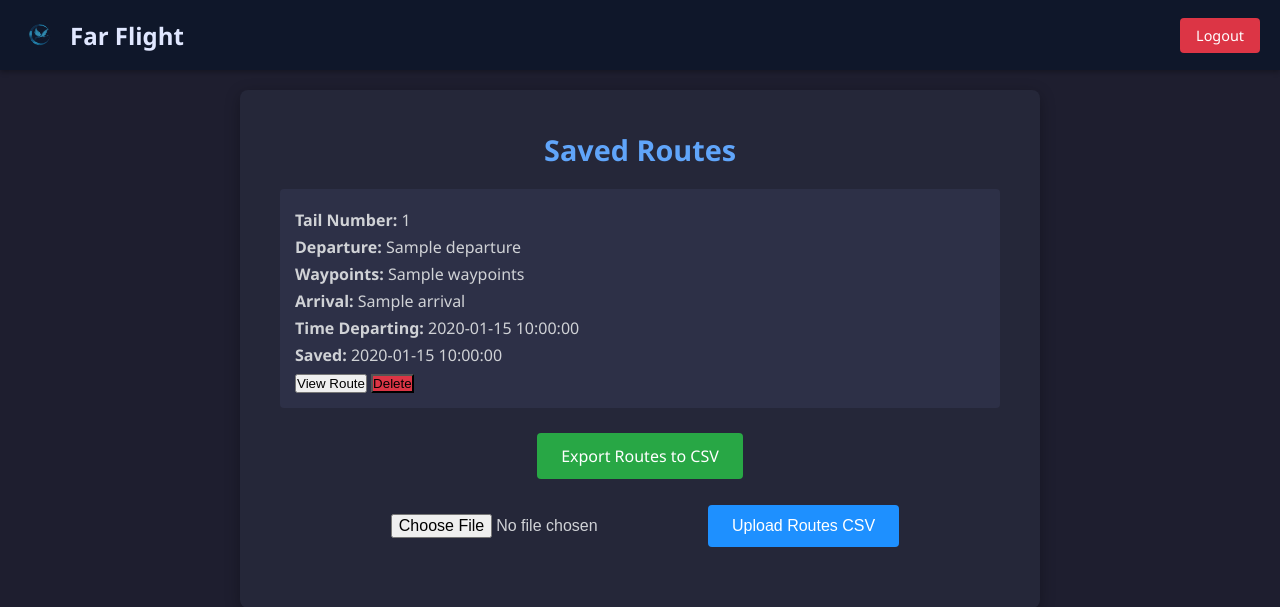
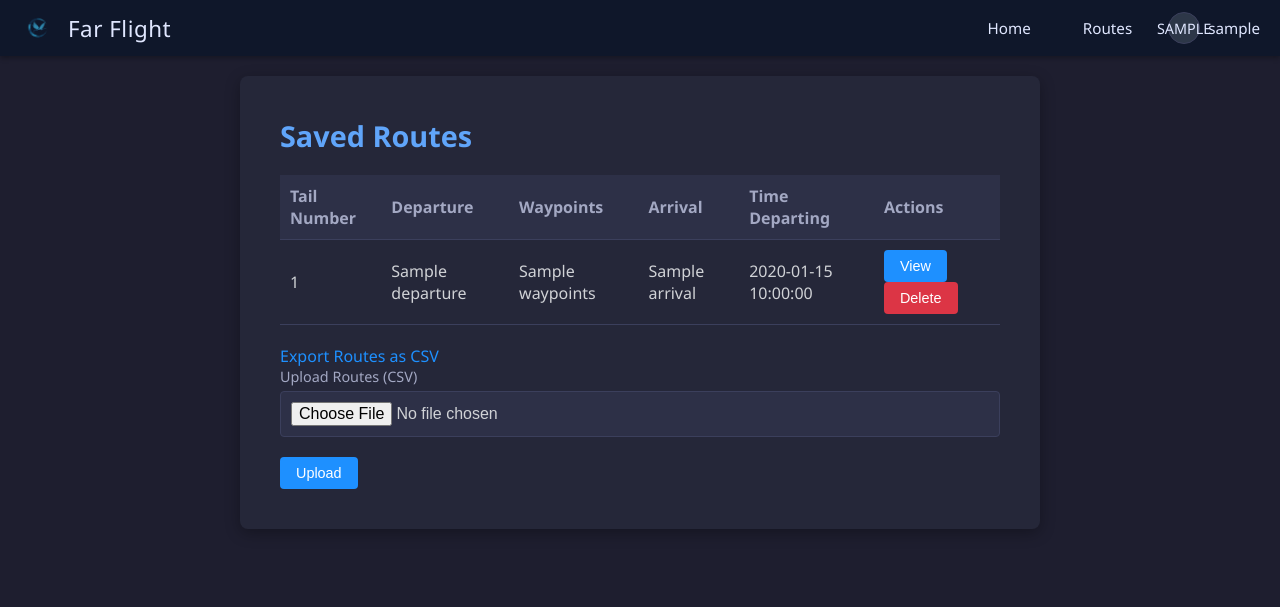
Before and after one commit to nathanleusink/FOJ-Farflight, a Flask app: template templates/routes.html in a window 1280 px wide. Shown: the top 607 px of the page. Run offline with Flask 3, Linux system fonts and the light colour scheme; the template is opened without the code that fills it: most values are stand-ins (such as "Sample title", 1, 10 or a date in 2020).

Commit message:
Update routes.html

```diff
--- a/templates/routes.html
+++ b/templates/routes.html
@@ -22,36 +22,95 @@
         header {
             background-color: #0f172a;
             color: #e0e7ff;
-            padding: 15px 20px;
+            padding: 10px 20px;
             box-shadow: 0 2px 5px rgba(0, 0, 0, 0.3);
             display: flex;
             justify-content: space-between;
             align-items: center;
+            position: relative;
         }
         .header-left {
             display: flex;
             align-items: center;
         }
         .header-left img {
-            height: 40px;
-            margin-right: 10px;
+            height: 36px;
+            margin-right: 12px;
         }
         header h1 {
-            font-size: 1.5em;
-            font-weight: 600;
+            font-size: 1.4em;
+            font-weight: 500;
+            letter-spacing: 0.5px;
         }
-        .logout-btn {
-            background-color: #dc3545;
+        .nav-links {
+            display: flex;
+            align-items: center;
+            gap: 20px;
+        }
+        .nav-btn {
+            color: #e0e7ff;
+            text-decoration: none;
+            font-size: 0.95em;
+            padding: 8px 16px;
+            border-radius: 4px;
+            transition: background-color 0.2s, color 0.2s;
+        }
+        .nav-btn:hover {
+            background-color: #334155;
             color: #ffffff;
-            padding: 8px 16px;
-            border: none;
+        }
+        .user-menu {
+            position: relative;
+            display: flex;
+            align-items: center;
+        }
+        .user-icon, .user-icon img {
+            width: 32px;
+            height: 32px;
+            border-radius: 50%;
+            background-color: #2d3748;
+            display: flex;
+            align-items: center;
+            justify-content: center;
+            font-size: 0.9em;
+            color: #e0e7ff;
+            margin-right: 8px;
+            text-transform: uppercase;
+            border: 1px solid #3b3f5c;
+            object-fit: cover;
+            cursor: pointer;
+            pointer-events: auto;
+        }
+        .username {
+            font-size: 0.95em;
+            color: #e0e7ff;
+        }
+        .dropdown {
+            display: none;
+            position: absolute;
+            top: 40px;
+            right: 0;
+            background-color: #252739;
+            border: 1px solid #3b3f5c;
             border-radius: 4px;
+            box-shadow: 0 4px 10px rgba(0, 0, 0, 0.3);
+            min-width: 160px;
+            z-index: 1000;
+        }
+        .dropdown.active {
+            display: block;
+        }
+        .dropdown a {
+            display: block;
+            padding: 10px 16px;
+            color: #d0d2d6;
             text-decoration: none;
             font-size: 0.9em;
-            transition: background-color 0.3s;
+            transition: background-color 0.2s;
         }
-        .logout-btn:hover {
-            background-color: #c82333;
+        .dropdown a:hover {
+            background-color: #1e90ff;
+            color: #ffffff;
         }
         .routes-container {
             background-color: #252739;
@@ -66,92 +125,97 @@
             font-size: 1.8em;
             margin-bottom: 20px;
             color: #60a5fa;
-            text-align: center;
         }
-        .route-list {
+        table {
+            width: 100%;
+            border-collapse: collapse;
             margin-bottom: 20px;
         }
-        .route-item {
+        th, td {
+            padding: 10px;
+            text-align: left;
+            border-bottom: 1px solid #3b3f5c;
+        }
+        th {
             background-color: #2d3047;
-            padding: 15px;
-            border-radius: 4px;
-            margin-bottom: 10px;
+            color: #a3a8c3;
         }
-        .route-item p {
-            margin: 5px 0;
+        td {
+            color: #d0d2d6;
         }
-        .form-actions {
-            text-align: center;
-        }
-        .form-actions button {
-            padding: 12px 24px;
+        button {
+            padding: 8px 16px;
             background-color: #1e90ff;
             color: #ffffff;
             border: none;
             border-radius: 4px;
             cursor: pointer;
-            font-size: 1em;
+            font-size: 0.9em;
             transition: background-color 0.3s;
-            margin: 5px;
         }
-        .form-actions button:hover {
+        button:hover {
             background-color: #1c7ed6;
         }
-        .delete-btn {
+        button.delete {
             background-color: #dc3545;
         }
-        .delete-btn:hover {
+        button.delete:hover {
             background-color: #c82333;
+        }
+        .form-group {
+            margin-bottom: 20px;
+        }
+        .form-group label {
+            font-size: 0.9em;
+            color: #a3a8c3;
+            display: block;
+            margin-bottom: 5px;
+        }
+        .form-group input {
+            width: 100%;
+            padding: 10px;
+            border: 1px solid #3b3f5c;
+            border-radius: 4px;
+            font-size: 1em;
+            background-color: #2d3047;
+            color: #d0d2d6;
+        }
+        .form-group input:focus {
+            border-color: #60a5fa;
+            outline: none;
         }
         .error {
             color: #ff6b6b;
             font-size: 0.9em;
-            margin: 10px 0;
-            text-align: center;
+            margin-bottom: 10px;
         }
         .success {
             color: #4ade80;
             font-size: 0.9em;
-            margin: 10px 0;
-            text-align: center;
-        }
-        .upload-form {
-            margin: 20px 0;
-            text-align: center;
-        }
-        .upload-form input[type="file"] {
-            padding: 10px;
-            font-size: 1em;
-            color: #d0d2d6;
-        }
-        .upload-form button {
-            padding: 12px 24px;
-            background-color: #1e90ff;
-            color: #ffffff;
-            border: none;
-            border-radius: 4px;
-            cursor: pointer;
-            font-size: 1em;
-            transition: background-color 0.3s;
-        }
-        .upload-form button:hover {
-            background-color: #1c7ed6;
-        }
-        .export-btn {
-            display: inline-block;
-            padding: 12px 24px;
-            background-color: #28a745;
-            color: #ffffff;
-            text-decoration: none;
-            border-radius: 4px;
-            font-size: 1em;
-            transition: background-color 0.3s;
-            margin: 5px;
-        }
-        .export-btn:hover {
-            background-color: #218838;
+            margin-bottom: 10px;
         }
     </style>
+    <script>
+        document.addEventListener('DOMContentLoaded', function() {
+            const userIcon = document.querySelector('.user-icon');
+            const dropdown = document.querySelector('.dropdown');
+            if (userIcon && dropdown) {
+                userIcon.addEventListener('click', function(e) {
+                    e.stopPropagation();
+                    dropdown.classList.toggle('active');
+                    console.log('User icon clicked, dropdown toggled');
+                });
+                document.addEventListener('click', function(e) {
+                    if (!userIcon.contains(e.target) && !dropdown.contains(e.target)) {
+                        dropdown.classList.remove('active');
+                        console.log('Clicked outside, dropdown closed');
+                    }
+                });
+            } else {
+                console.error('User icon or dropdown not found');
+            }
+        });
+    </script>
 </head>
 <body>
     <header>
@@ -159,7 +223,23 @@
             <img src="{{ url_for('static', filename='FarFlight.png') }}" alt="FarFlight Logo">
             <h1>Far Flight</h1>
         </div>
-        <a href="{{ url_for('logout') }}" class="logout-btn">Logout</a>
+        <div class="nav-links">
+            <a href="{{ url_for('index') }}" class="nav-btn">Home</a>
+            <a href="{{ url_for('routes') }}" class="nav-btn">Routes</a>
+            <div class="user-menu">
+                {% if user.profile_picture %}
+                    <img src="{{ url_for('uploaded_file', filename=user.profile_picture) }}" alt="Profile Picture" class="user-icon">
+                {% else %}
+                    <div class="user-icon">{{ username[0] | upper }}</div>
+                {% endif %}
+                <span class="username">{{ username }}</span>
+                <div class="dropdown">
+                    <a href="{{ url_for('account') }}">View Account</a>
+                    <a href="{{ url_for('edit_account') }}">Edit Account</a>
+                    <a href="{{ url_for('logout') }}">Logout</a>
+                </div>
+            </div>
+        </div>
     </header>
     <div class="routes-container">
         <h2>Saved Routes</h2>
@@ -170,38 +250,50 @@
             <p class="success">{{ success }}</p>
         {% endif %}
         {% if routes %}
-            <div class="route-list">
+            <table>
+                <thead>
+                    <tr>
+                        <th>Tail Number</th>
+                        <th>Departure</th>
+                        <th>Waypoints</th>
+                        <th>Arrival</th>
+                        <th>Time Departing</th>
+                        <th>Actions</th>
+                    </tr>
+                </thead>
+                <tbody>
                     {% for route in routes %}
-                    <div class="route-item">
-                        <p><strong>Tail Number:</strong> {{ route.tail_number }}</p>
-                        <p><strong>Departure:</strong> {{ route.departure }}</p>
-                        <p><strong>Waypoints:</strong> {{ route.waypoints or 'None' }}</p>
-                        <p><strong>Arrival:</strong> {{ route.arrival }}</p>
-                        <p><strong>Time Departing:</strong> {{ route.time_departing or 'N/A' }}</p>
-                        <p><strong>Saved:</strong> {{ route.timestamp }}</p>
+                        <tr>
+                            <td>{{ route.tail_number }}</td>
+                            <td>{{ route.departure }}</td>
+                            <td>{{ route.waypoints or '' }}</td>
+                            <td>{{ route.arrival }}</td>
+                            <td>{{ route.time_departing or '' }}</td>
+                            <td>
                                 <form method="POST" style="display: inline;">
                                     <input type="hidden" name="route" value="{{ loop.index0 }}">
-                            <button type="submit" class="form-actions">View Route</button>
+                                    <button type="submit">View</button>
                                 </form>
                                 <form method="POST" style="display: inline;">
-                            <input type="hidden" name="delete" value="{{ loop.index0 }}">
-                            <button type="submit" class="form-actions delete-btn">Delete</button>
+                                    <input type="hidden" name="delete" value="{{ route.id }}">
+                                    <button type="submit" class="delete" onclick="return confirm('Are you sure you want to delete this route?');">Delete</button>
                                 </form>
+                            </td>
+                        </tr>
+                    {% endfor %}
+                </tbody>
+            </table>
+            <a href="{{ url_for('export_routes') }}" style="color: #1e90ff; text-decoration: none;">Export Routes as CSV</a>
+        {% else %}
+            <p>No saved routes found.</p>
+        {% endif %}
+        <form method="POST" enctype="multipart/form-data">
+            <div class="form-group">
+                <label for="upload">Upload Routes (CSV)</label>
+                <input type="file" id="upload" name="upload" accept=".csv">
             </div>
-                {% endfor %}
-            </div>
-            <div class="form-actions">
-                <a href="{{ url_for('export_routes') }}" class="export-btn">Export Routes to CSV</a>
-            </div>
-        {% else %}
-            <p class="error">No saved routes found.</p>
-        {% endif %}
-        <div class="upload-form">
-            <form method="POST" enctype="multipart/form-data">
-                <input type="file" name="upload" required>
-                <button type="submit">Upload Routes CSV</button>
+            <button type="submit">Upload</button>
         </form>
-        </div>
     </div>
 </body>
 </html>
```
Lines whose indentation alone changed are shown as unchanged.
